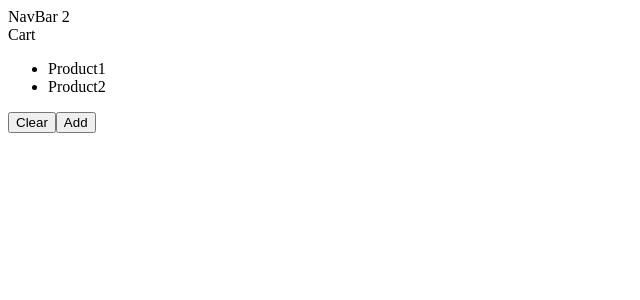
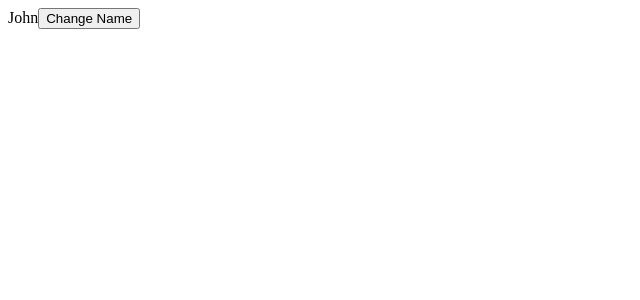
Before and after one commit to AllasKevin/react-mosh-tutorial-app, a React (Vite) app: page / in a window 1280 px wide. Shown: the top 300 px of the page, without its empty margins (0-640 px from the left). Built offline with nearby package versions, Linux system fonts and the light colour scheme.

Commit message:
finished exercise1 of updating state

```diff
--- a/src/App.tsx
+++ b/src/App.tsx
@@ -9,20 +9,19 @@ function App() {
     console.log(item);
   };
 
-  const [cartItems, setCartItems] = useState(["Product1", "Product2"]);
+  const [game, setGame] = useState({ id: 1, player: { name: "John" } });
+  const [savedGame] = useState(game);
 
-  const addProduct = () => {
-    setCartItems([...cartItems, "Product" + (cartItems.length + 1)]);
+  const changeName = () => {
+    // It is more future proof to add '...game.player' since if we ever change the player-object in the future we dont also have to change it here
+    setGame({ ...game, player: { ...game.player, name: "Kevin" } });
+    console.log("originalGame " + savedGame.player.name);
   };
 
   return (
     <div>
-      <NavBar cartItemsCount={cartItems.length}></NavBar>
-      <Cart
-        cartItems={cartItems}
-        onClear={() => setCartItems([])}
-        onAdd={() => addProduct()}
-      ></Cart>
+      {game.player.name}
+      <button onClick={changeName}>Change Name</button>
     </div>
   );
 }
```
